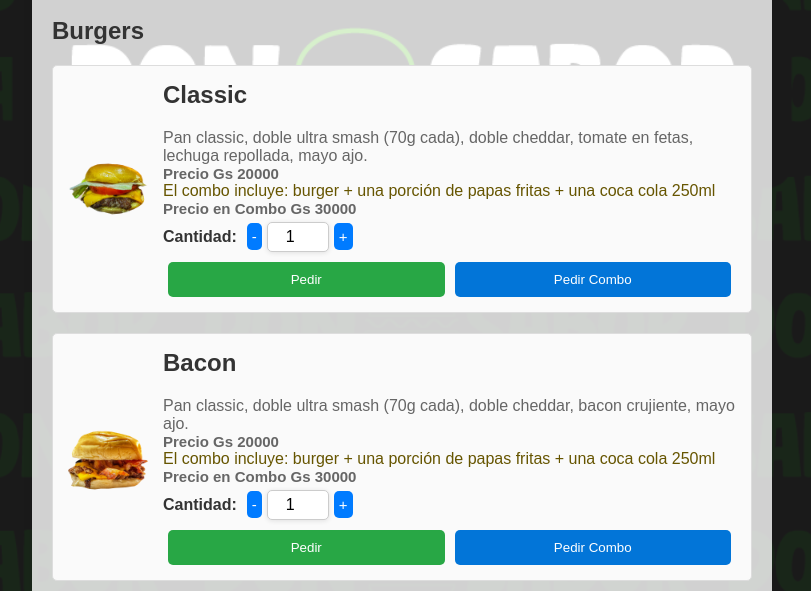
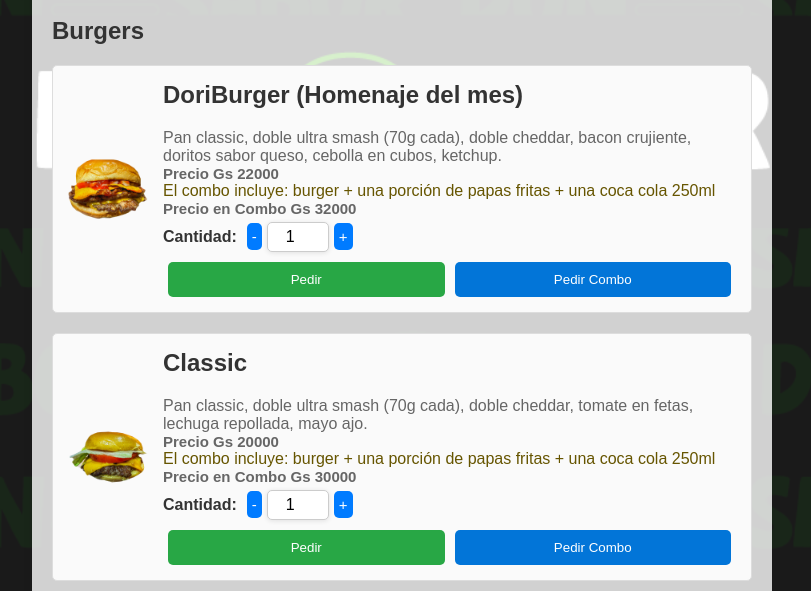
Before and after one commit to donsaborburgers/menu, a plain HTML site: page index.html in a window 1280 px wide. Shown: the part 209-800 px from the top of the page, without its empty margins (238-1049 px from the left). Drawn offline with Linux system fonts and the light colour scheme.

Commit message:
homenaje del mes

```diff
--- a/index.html
+++ b/index.html
@@ -26,6 +26,34 @@
             <h2>Burgers</h2>
             <!-- Aquí va el código HTML de las burgers -->
             <div class="menu">
+
+                <div class="item">
+                    <img src="imagenes/doriburger.png" alt="Hamburguesa Homenaje">
+                    <div class="item-details">
+                        <h2>DoriBurger (Homenaje del mes)</h2>
+                        <p>Pan classic, doble ultra smash (70g cada), doble cheddar, bacon crujiente, doritos sabor queso, cebolla en cubos, ketchup.</p>
+
+                        <p class='price'>Precio Gs <span class="precio" id="precio-homenaje">22000</span></p>
+                        <p class="combo_descripcion">El combo incluye: burger + una porción de papas fritas + una coca cola 250ml</p>
+
+                        <p class='price'>Precio en Combo Gs <span class="precio" id="precio-homenaje-combo">32000</span> </p>
+
+                        <div class="quantity-container">
+                            <label for="cantidad-homenaje">Cantidad:</label>
+                            <div class="quantity-controls">
+                                <button class="quantity-button" onclick="cambiarCantidad('cantidad-homenaje', -1)">-</button>
+                                <input type="number" id="cantidad-homenaje" value="1" min="1" readonly>
+                                <button class="quantity-button" onclick="cambiarCantidad('cantidad-homenaje', 1)">+</button>
+                            </div>
+                        </div>
+
+
+                        <div class="button-container">
+                            <button class="add-button" onclick="addItem('DoriBurger', 22000, document.getElementById('cantidad-homenaje').value)">Pedir</button>
+                            <button class="add-button1" onclick="addItem('DoriBurger Combo', 32000, document.getElementById('cantidad-homenaje').value)">Pedir Combo</button>
+                        </div>
+                    </div>
+                </div>
                 <div class="item">
                     <img src="imagenes/classic.png" alt="Hamburguesa Clásica">
                     <div class="item-details">
```
Also changed, not shown: imagenes/doriburger.png (added).
